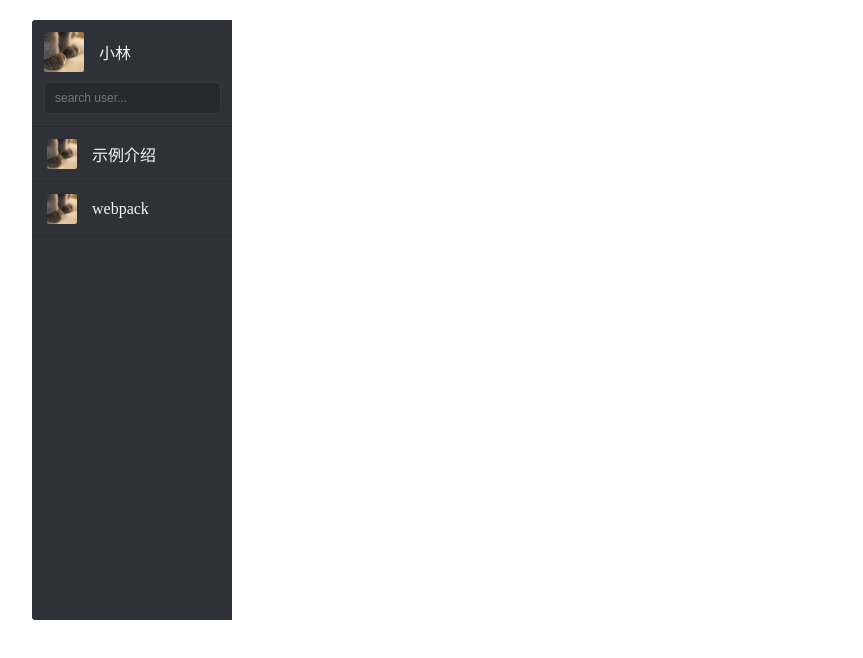
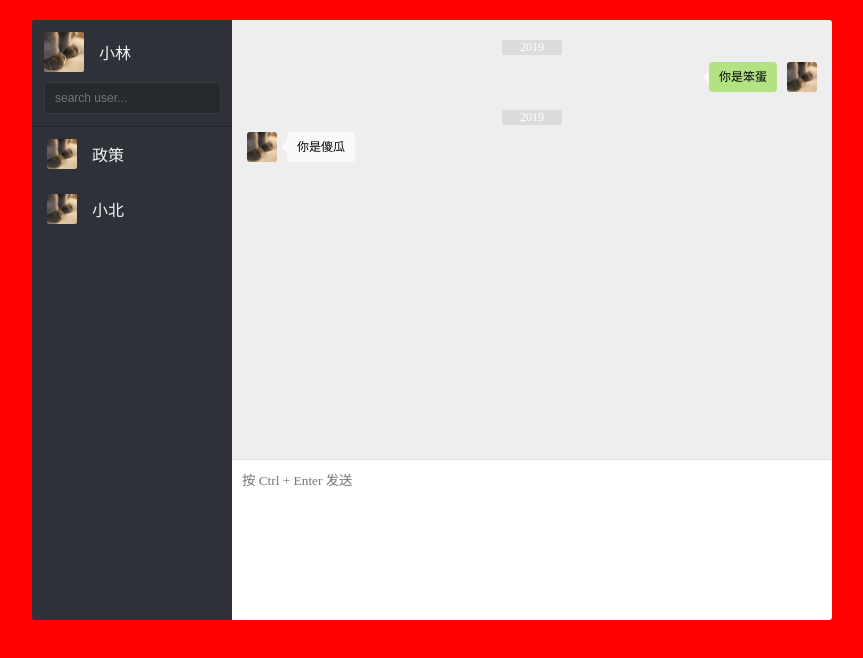
Before and after one commit to besthird/chat-vue, a Vue app: page / in a window 1280 px wide. Shown: the top 658 px of the page, without its empty margins (208-1071 px from the left). Built offline with nearby package versions, Linux system fonts and the light colour scheme.

Commit message:
* 样式

```diff
--- a/src/App.vue
+++ b/src/App.vue
@@ -5,6 +5,9 @@
 </template>
 
 <style>
+body {
+  background: red;
+}
 #app {
   margin: 20px auto;
   width: 800px;
--- a/src/components/List.vue
+++ b/src/components/List.vue
@@ -1,9 +1,9 @@
 <template>
   <div class="list">
-    <ul>
-      <li v-for="(item, index) in sessions" @click="selectSession(item.id)" v-bind:key="index">
-        <img class="avatar" width="30" height="30" :alt="item.user.name" src="../assets/1.jpg" />
-        <p class="name">{{item.user.name}}</p>
+    <ul v-if="user">
+      <li v-for="(item, index) in user" @click="selectSession(item.id)" v-bind:key="index">
+        <img class="avatar" width="30" height="30" :alt="item.name" src="../assets/1.jpg" />
+        <p class="name">{{item.name}}</p>
       </li>
     </ul>
   </div>
@@ -15,18 +15,14 @@ export default {
   data() {
     return {
       // 会话列表
-      sessions: [
+      user: [
         {
-          id: 1,
-          user: {
-            name: "示例介绍",
-          },
+          name: "政策",
+          token: 1
         },
         {
-          id: 2,
-          user: {
-            name: "webpack",
-          },
+          name: "小北",
+          token: 2
         }
       ]
     };
--- /dev/null
+++ b/src/components/Message.vue
@@ -0,0 +1,118 @@
+<template>
+  <div class="message" ref="message">
+    <ul v-if="messages">
+      <li v-for="(item, index) in messages" v-bind:key="index">
+        <p class="time">
+          <span>{{item.time}}</span>
+        </p>
+        <div class="main" :class="{ self: item.self }">
+          <img v-if="!item.self" class="avatar" width="30" height="30" src="../assets/1.jpg" />
+          <div class="text">{{ item.content }}</div>
+          <img v-if="item.self" class="avatar" width="30" height="30" src="../assets/1.jpg" />
+        </div>
+      </li>
+    </ul>
+  </div>
+</template>
+
+<script>
+export default {
+  name: "message",
+  data() {
+    return {
+      // 会话列表
+      messages: [
+        {
+          content:
+            "你是笨蛋",
+          time: '2019',
+          self: true
+        }, {
+          content: "你是傻瓜",
+          time: '2019'
+        }
+      ]
+    };
+  },
+  props: {
+    msg: String
+  },
+  mounted() {
+    this.$nextTick(() => {
+      this.$refs.message.scrollTop = this.$refs.message.scrollHeight;
+    })
+  },
+  methods: {
+  }
+};
+</script>
+
+<style scoped>
+.message {
+  padding: 10px 15px;
+  overflow-y: scroll;
+}
+.message li {
+  margin-bottom: 15px;
+  list-style: none;
+}
+.message .main {
+  display: flex;
+  flex-direction: row;
+}
+.message .time {
+  margin: 7px 0;
+  text-align: center;
+}
+.message .time > span {
+  display: inline-block;
+  padding: 0 18px;
+  font-size: 12px;
+  color: #fff;
+  border-radius: 2px;
+  background-color: #dcdcdc;
+}
+.message .avatar {
+  float: left;
+  margin: 0 10px 0 0;
+  border-radius: 3px;
+}
+.message .text {
+  display: inline-block;
+  position: relative;
+  padding: 0 10px;
+  max-width: calc(100% - 40px);
+  min-height: 30px;
+  line-height: 2.5;
+  font-size: 12px;
+  text-align: left;
+  word-break: break-all;
+  background-color: #fafafa;
+  border-radius: 4px;
+}
+.message .text:before {
+  content: " ";
+  position: absolute;
+  top: 9px;
+  right: 100%;
+  border: 6px solid transparent;
+  border-right-color: #fafafa;
+}
+.message .self {
+  text-align: right;
+  justify-content: flex-end;
+}
+.message .self .avatar {
+  float: right;
+  margin: 0 0 0 10px;
+}
+.message .self .text {
+  background-color: #b2e281;
+}
+.message .self:before {
+  right: inherit;
+  left: 100%;
+  border-right-color: transparent;
+  border-left-color: #b2e281;
+}
+</style>
--- /dev/null
+++ b/src/components/Send.vue
@@ -0,0 +1,42 @@
+<template>
+  <div class="send">
+    <textarea placeholder="按 Ctrl + Enter 发送" v-model="content" @keyup="onKeyup"></textarea>
+  </div>
+</template>
+
+<script>
+export default {
+  name: "send",
+  data() {
+    return {
+      content: ''
+    };
+  },
+  props: {
+    msg: String
+  },
+  methods: {
+    onKeyup(e) {
+      if (e.ctrlKey && e.keyCode === 13 && this.content.length) {
+        this.content = "";
+      }
+    }
+  }
+};
+</script>
+
+<style scoped>
+.send {
+  height: 160px;
+  border-top: solid 1px #ddd;
+}
+.send textarea {
+  padding: 10px;
+  height: 100%;
+  width: 100%;
+  border: none;
+  outline: none;
+  font-family: "Micrsofot Yahei";
+  resize: none;
+}
+</style>
--- a/src/views/Home.vue
+++ b/src/views/Home.vue
@@ -1,7 +1,13 @@
 <template>
-  <div class="sidebar">
-    <Card />
-    <list />
+  <div>
+    <div class="sidebar">
+      <Card />
+      <list />
+    </div>
+    <div class="main">
+      <message />
+      <Send />
+    </div>
   </div>
 </template>
 
@@ -9,12 +15,16 @@
 // @ is an alias to /src
 import Card from "@/components/Card.vue";
 import List from "@/components/List.vue";
+import Message from "@/components/Message.vue";
+import Send from "@/components/Send.vue";
 
 export default {
   name: "home",
   components: {
     Card,
-    List
+    List,
+    Message,
+    Send
   }
 };
 </script>
@@ -27,13 +37,17 @@ export default {
 .sidebar {
   float: left;
   width: 200px;
+  height: 600px;
   color: #f4f4f4;
   background-color: #2e3238;
 }
 .main {
+  height: 600px;
   position: relative;
   overflow: hidden;
-  background-color: #eee;
+  display: flex;
+
+  flex-direction: column;
 }
 .text {
   position: absolute;
@@ -42,6 +56,10 @@ export default {
   left: 0;
 }
 .message {
-  height: ~"calc(100% - 160px)";
+  background-color: #eee;
+  flex: 1;
+}
+.send {
+  height: 160px;
 }
 </style>
```
